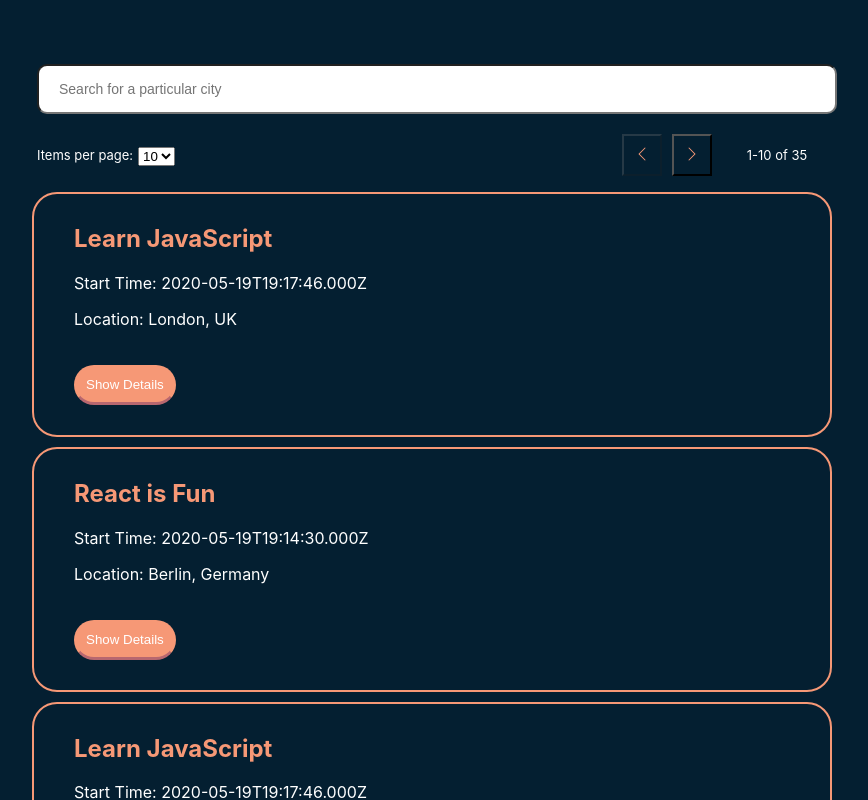
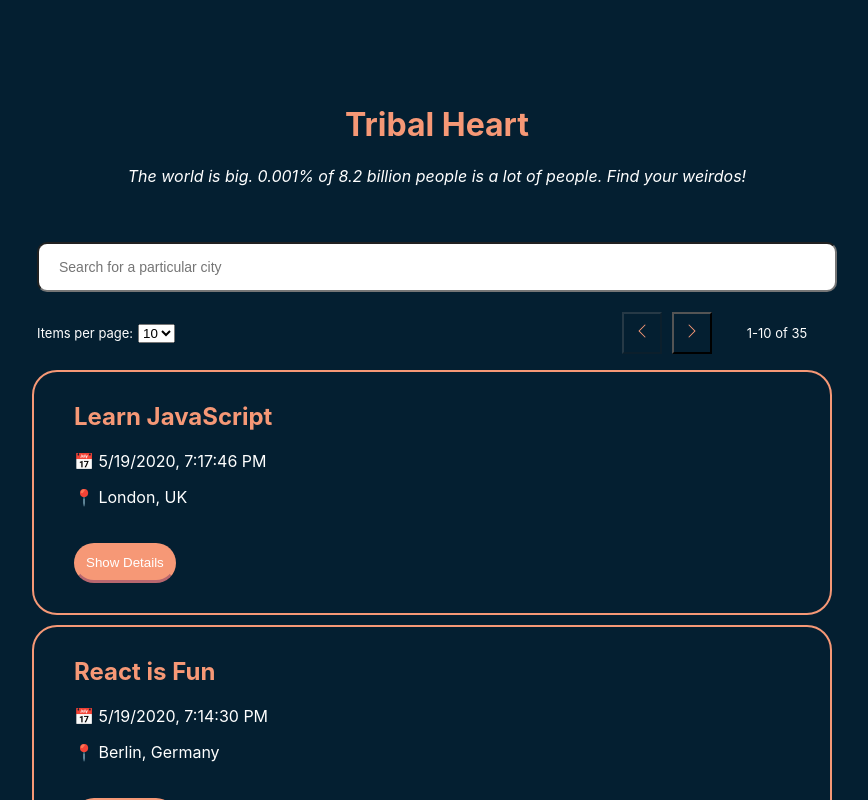
Before and after one commit to NIER-BIAN/tribal-heart, a React (Create React App) app: page / in a window 1280 px wide. Shown: the top 800 px of the page, without its empty margins (27-895 px from the left). Built offline with nearby package versions, Linux system fonts and the light colour scheme; what atatus-spa would draw is missing.

Commit message:
added tribal heart header

```diff
--- a/src/App.css
+++ b/src/App.css
@@ -78,6 +78,10 @@ a:hover, a:focus {
     4. Components
    ================ */
 
+.tribal-heart-header{
+    max-width: 800px;
+}
+
 #city-search {
     display: flex;
     width: 100%;
@@ -156,6 +160,10 @@ a:hover, a:focus {
     cursor: not-allowed;
 }
 
+.loading-message {
+    max-width: 800px;
+}
+
 .event {
     max-width: 800px;
     padding: 10px 40px 30px;
--- a/src/App.js
+++ b/src/App.js
@@ -102,6 +102,11 @@ const App = () => {
     return (
 
 	    <div className="App">
+              <div className="tribal-heart-header">
+	        <br/>
+	        <h1>Tribal Heart</h1>
+	        <p><em>The world is big. 0.001% of 8.2 billion people is a lot of people. Find your weirdos!</em></p><br/><br/>
+	      </div>
 
 	      <CitySearch
 	         allLocations={allLocations}
--- a/src/components/Event.js
+++ b/src/components/Event.js
@@ -7,11 +7,13 @@ const Event = ({ event }) => {
         setShowDetails(!showDetails);
     };
 
+    const readableStartTime = new Date(event.created).toLocaleString();
+
     return (
 	    <li className="event">
 		<h2 role="event-title">{event.summary}</h2>
-		<p role="event-start-time">Start Time: {event.created}</p>
-		<p role="event-location">Location: {event.location}</p>
+		<p role="event-start-time">📅 {readableStartTime}</p>
+		<p role="event-location">📍 {event.location}</p>
 
 		{showDetails && (
 		    <div role="event-details" className="event-details">
```
